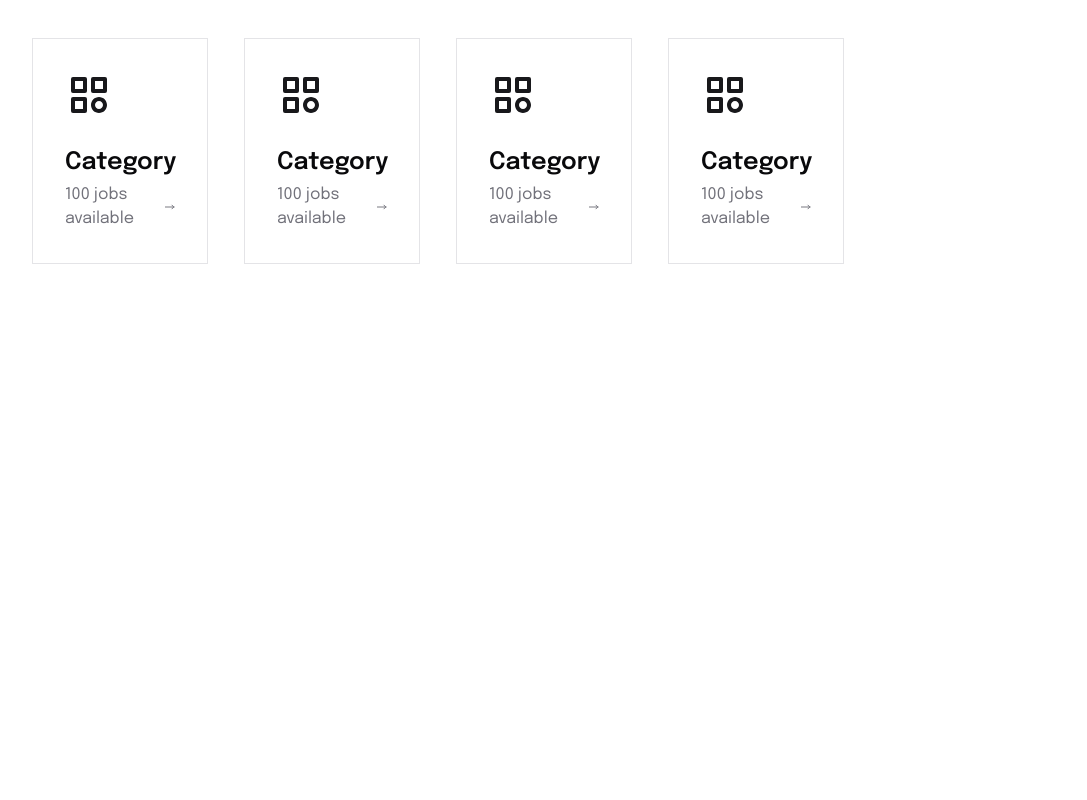
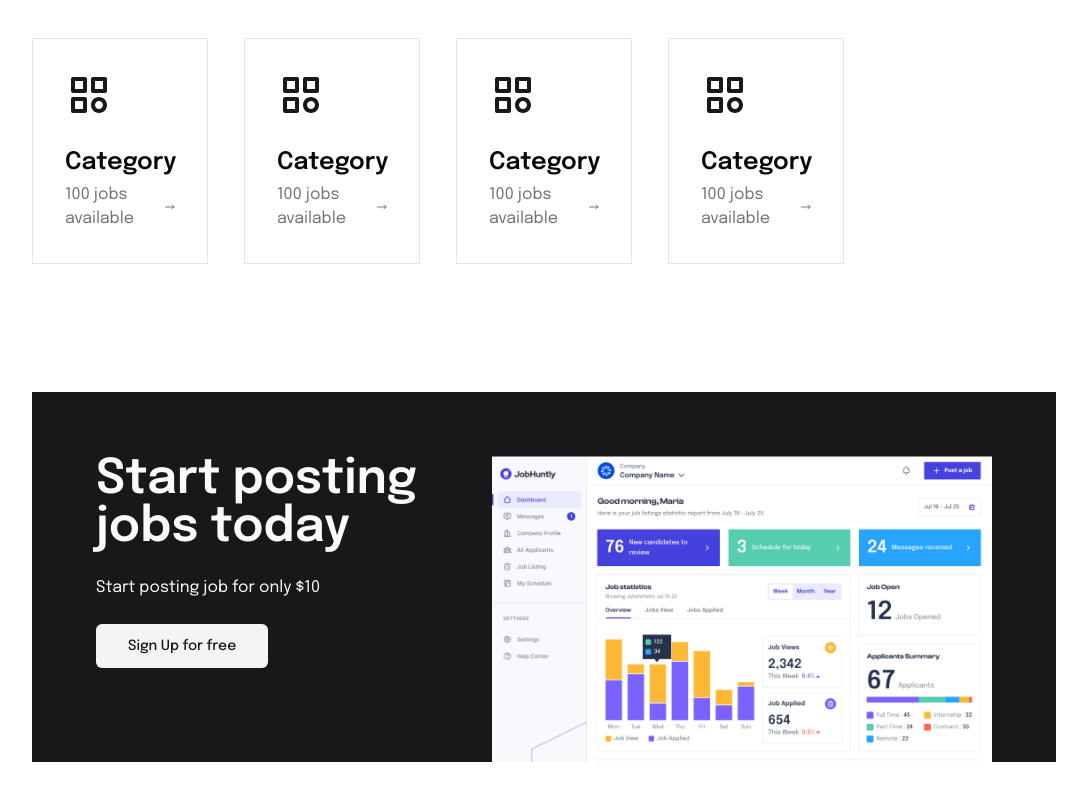
Before and after one commit to dmzazz/job-hunt, a Next.js app: page / in a window 1280 px wide. Shown: the part 848-1648 px from the top of the page, without its empty margins (96-1183 px from the left). Before the commit the page ends 1152 px from the top, so only its background shows below. Built offline with nearby package versions, Linux system fonts and the light colour scheme.

Commit message:
slicing banner sign up component

```diff
--- a/src/app/page.tsx
+++ b/src/app/page.tsx
@@ -1,3 +1,4 @@
+import BannerSignUp from "@/components/organisms/BannerSignUp";
 import Category from "@/components/organisms/Category";
 import Clients from "@/components/organisms/Clients";
 import Hero from "@/components/organisms/Hero";
@@ -8,6 +9,7 @@
       <Hero />
       <Clients />
       <Category />
+      <BannerSignUp />
     </div>
   );
 }
--- /dev/null
+++ b/src/components/organisms/BannerSignUp/index.tsx
@@ -0,0 +1,28 @@
+import { Button } from '@/components/ui/button';
+import Image from 'next/image';
+import React, { FC } from 'react'
+
+interface BannerSignUpProps {
+
+}
+
+const BannerSignUp: FC<BannerSignUpProps> = ({  }) => {
+  return (
+    <div className='mt-32 mb-10 bg-primary text-primary-foreground px-16 pt-16 flex flex-row justify-between items-start'>
+     <div>
+        <div className="text-5xl font-semibold">
+            Start posting <br /> jobs today
+        </div>
+        <div className="my-6">Start posting job for only $10</div>
+        <Button size='lg' variant='secondary' className='hover:text-primary'>
+            Sign Up for free
+        </Button>
+     </div>
+     <div>
+        <Image src='/images/dashboard.png' alt='/images/dashboard.png' width={500} height={300}/>
+     </div>
+    </div>
+  )
+}
+
+export default BannerSignUp;
```
